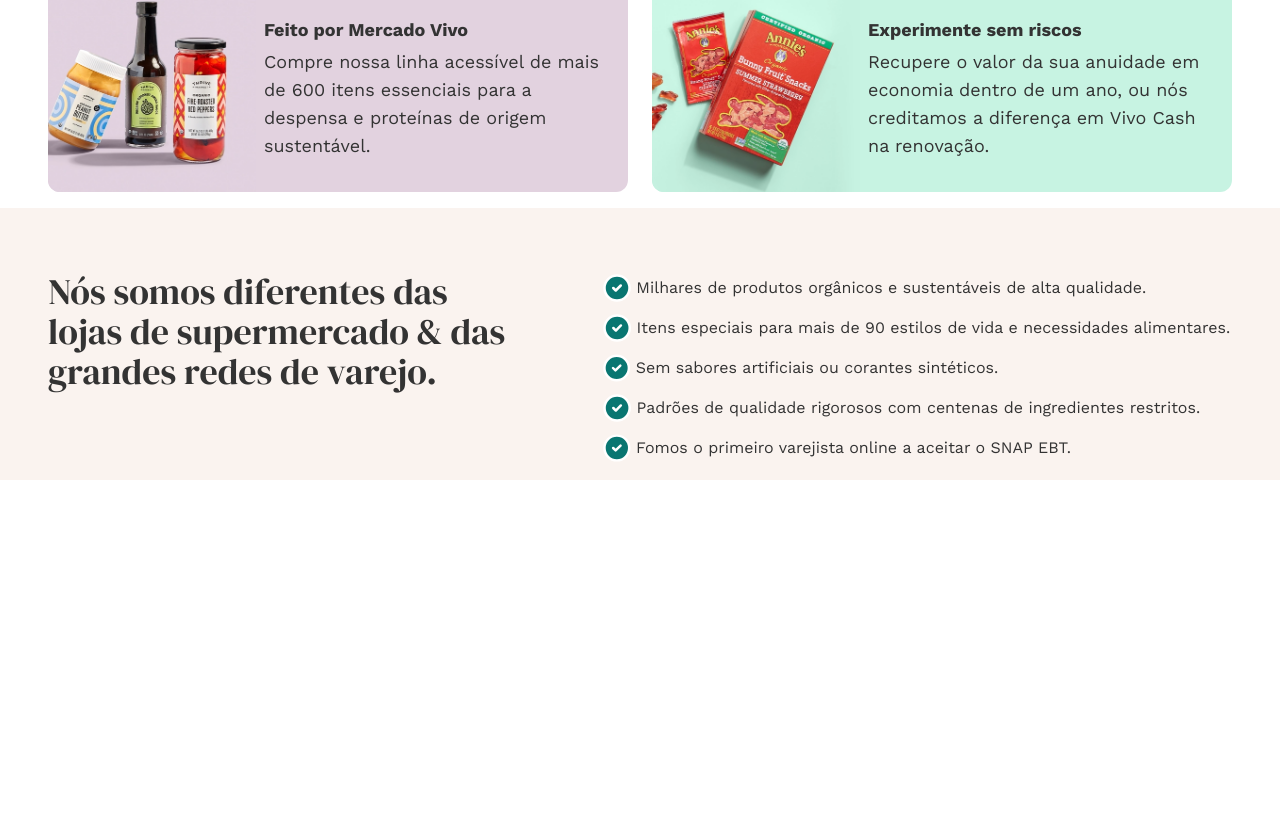
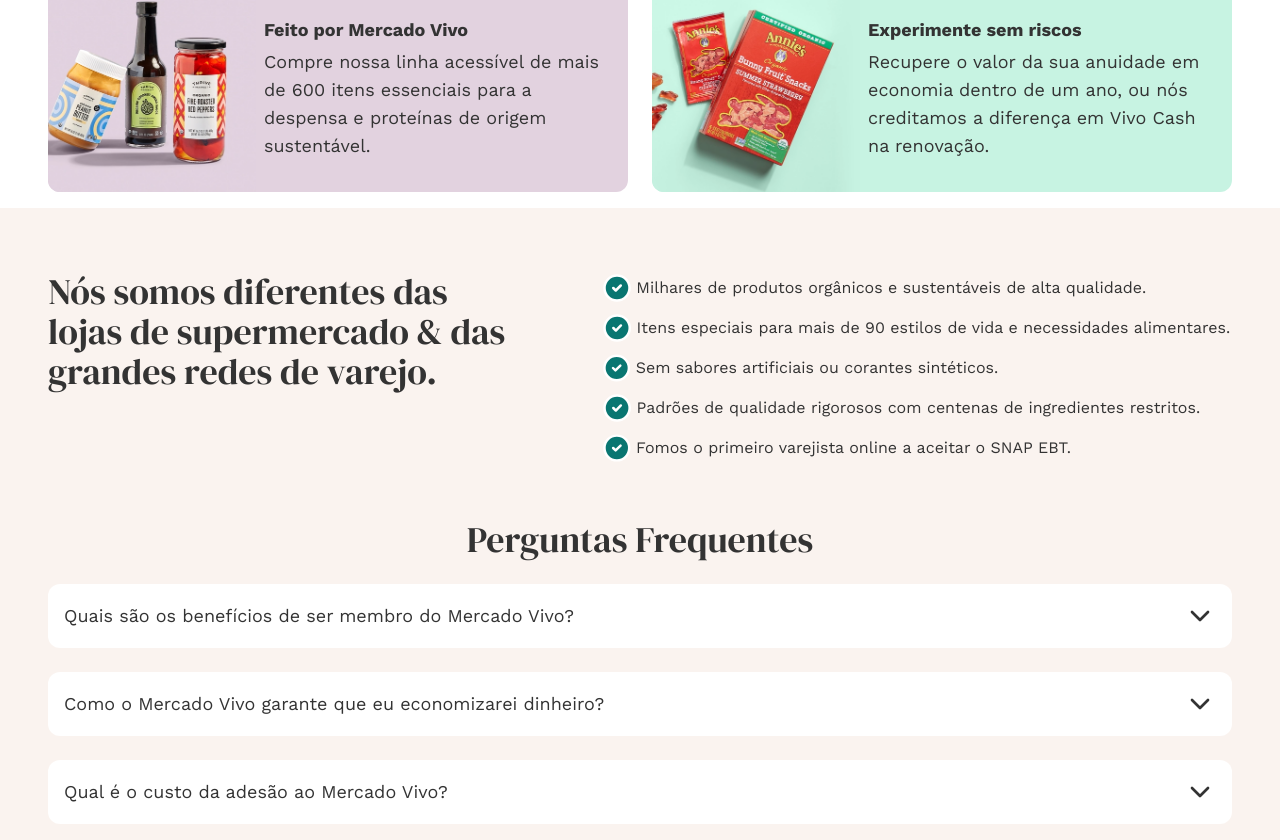
Before and after one commit to joaonative/web-essentials, a React (Vite) app: page /mercado-vivo in a window 1280 px wide. Shown: the part 1975-2815 px from the top of the page. Before the commit the page ends 2455 px from the top, so only its background shows below. Built offline with nearby package versions, Linux system fonts and the light colour scheme; a web font is replaced by a local one.

Commit message:
faqs section

```diff
--- a/src/pages/mercado-vivo/Page.jsx
+++ b/src/pages/mercado-vivo/Page.jsx
@@ -2,12 +2,14 @@
 import Section from "./components/Section";
 import Button from "./components/Button";
 import Title from "./components/Title";
-import { CircleCheck, Menu, X } from "lucide-react";
-import { advantages, maxDiscount, products, saveTips } from "./data";
+import { ChevronDown, ChevronUp, CircleCheck, Menu, X } from "lucide-react";
+import { advantages, faqs, maxDiscount, products, saveTips } from "./data";
 import { useState } from "react";
 
 const Page = () => {
   const [isOpen, setIsOpen] = useState(false);
+  const [openFaqIndex, setOpenFaqIndex] = useState(null);
+
   return (
     <div className="min-h-screen flex flex-col font-work text-[#333333] bg-[#FAF3EF]">
       <div className="sticky z-30 flex flex-col top-0">
@@ -127,6 +129,30 @@
             </ul>
           </div>
         </Section>
+        <Section title={"Perguntas Frequentes"}>
+          {faqs.map((faq, i) => {
+            const isOpen = openFaqIndex === i;
+            return (
+              <div
+                key={i}
+                onClick={() => setOpenFaqIndex(isOpen ? null : i)}
+                className="cursor-pointer flex flex-col gap-2 p-4 rounded-xl bg-white"
+              >
+                <div className="flex items-center justify-between">
+                  <h4 className="md:text-lg">{faq.title}</h4>
+                  <span className="w-max">
+                    {isOpen ? (
+                      <ChevronUp size={32} />
+                    ) : (
+                      <ChevronDown size={32} />
+                    )}
+                  </span>
+                </div>
+                {isOpen && <p>{faq.content}</p>}
+              </div>
+            );
+          })}
+        </Section>
       </main>
     </div>
   );
--- a/src/pages/mercado-vivo/data.js
+++ b/src/pages/mercado-vivo/data.js
@@ -122,3 +122,21 @@
     imgUrl: "/mercado-vivo/abt6.webp",
   },
 ];
+
+export const faqs = [
+  {
+    title: "Quais são os benefícios de ser membro do Mercado Vivo?",
+    content:
+      "Economiza até 30% em relação ao preço sugerido pelo fabricante em uma seleção de centenas de marcas saudáveis, orgânicas e sustentáveis, todas escolhidas por nossos especialistas internos. Tem acesso a promoções exclusivas, descontos semanais e brindes com a compra — tudo apenas para membros. Recebe envio rápido, conveniente e neutro em carbono em todos os pedidos.",
+  },
+  {
+    title: "Como o Mercado Vivo garante que eu economizarei dinheiro?",
+    content:
+      "Como o Mercado Vivo garante que eu economizarei dinheiro? Nossa Garantia de Preço Baixo assegura que você encontrará ótimos preços em todos os produtos que vendemos. Isso significa que, se você encontrar um preço menor em outro lugar, nós igualaremos. Veja os termos aqui. Além disso, com sua adesão, você economiza até 30% em relação ao preço sugerido pelo fabricante em cada produto, além de ter acesso a promoções, ofertas, brindes e descontos exclusivos para membros.",
+  },
+  {
+    title: "Qual é o custo da adesão ao Mercado Vivo?",
+    content:
+      "Junte-se hoje por R$ 5 por mês, com pagamento anual, ou R$ 12 por mês, com pagamento mensal. Os membros anuais podem cancelar a qualquer momento dentro de 30 dias e receber um reembolso total.",
+  },
+];
```
